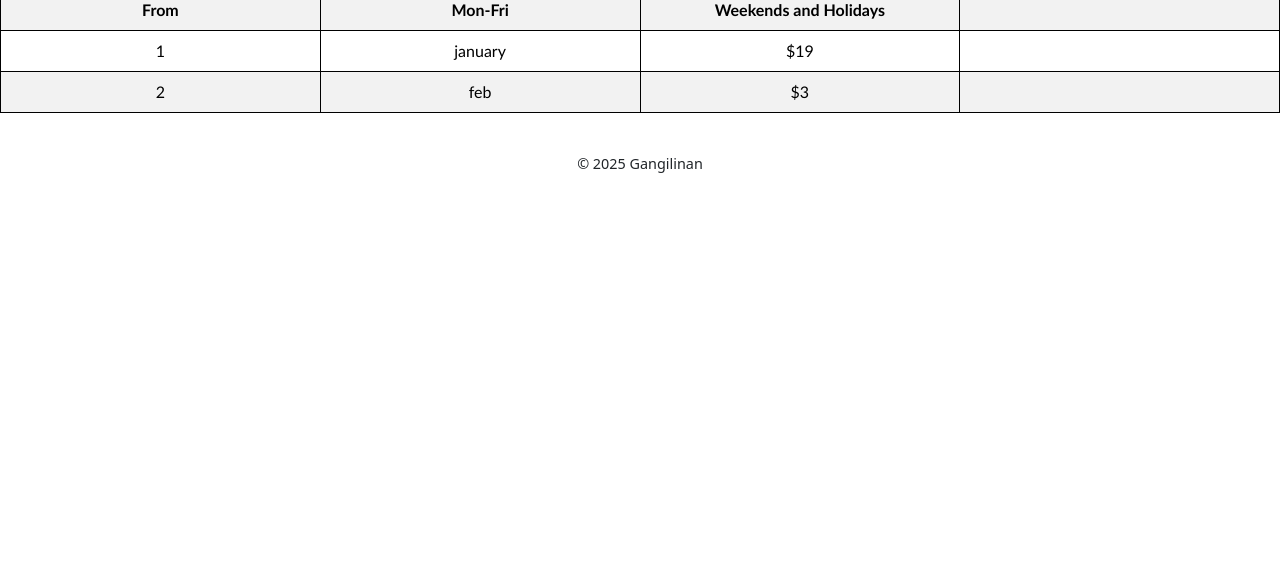
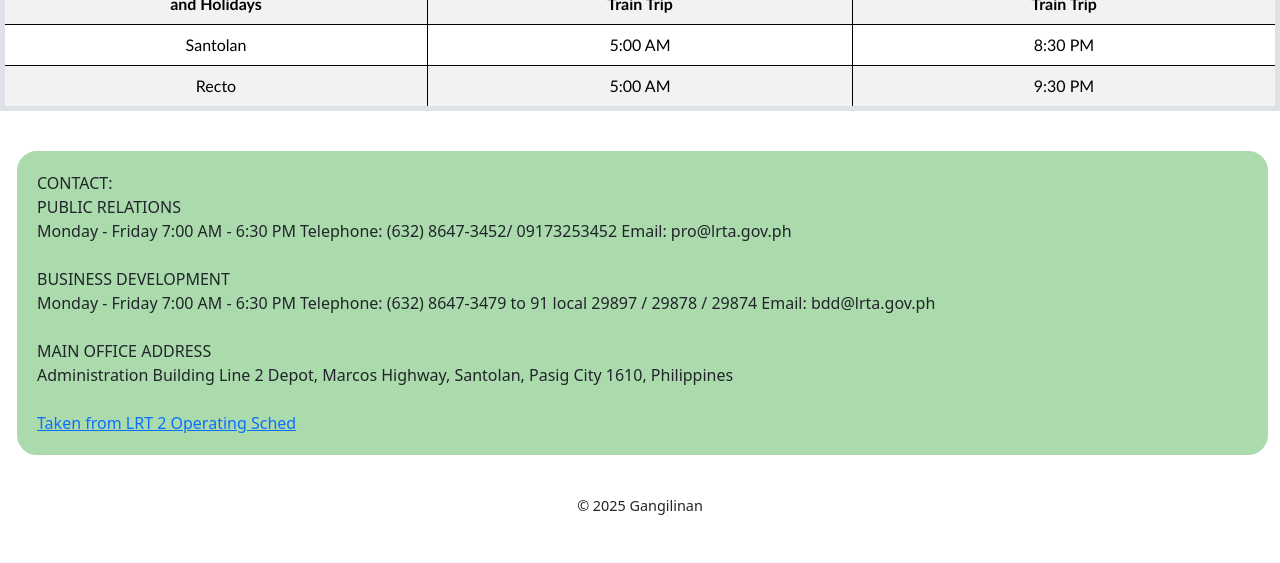
Before and after one commit to TyphoonKer/LP_ICT9Ruby_Q3_PROJECT_Pangilinan_Noleen, a plain HTML site: page page2.html in a window 1280 px wide. Shown: the part 237-800 px from the top of the page. Drawn offline with nearby package versions, Linux system fonts and the light colour scheme.

Commit message:
page2.html

```diff
--- a/page2.html
+++ b/page2.html
@@ -5,7 +5,7 @@
     <meta name="viewport" content="width=device-width, initial-scale=1.0">
     <title>Train Sched.</title>
     <link href="https://cdn.jsdelivr.net/npm/bootstrap@5.3.3/dist/css/bootstrap.min.css"; rel="stylesheet">
-    <script src="https://cdn.jsdelivr.net/npm/bootstrap@5.3.3/dist/js/bootstrap.bundle.min.js"></script>;
+    <script src="https://cdn.jsdelivr.net/npm/bootstrap@5.3.3/dist/js/bootstrap.bundle.min.js"></script>
     <style>
             table, th, td {
         border: 1px solid black;
@@ -23,20 +23,23 @@
     #trainSh{margin-top: 60px; text-align: center; background-color: rgb(250, 200, 230); margin-left: 10px;margin-right: 10px
 
     }
-    #HeadP{ background-color:Pink ;
 
-    }
-    .navbar {
+    table{border-style: solid; border-color: white; border-width: 5px;
+ }
+    nav {
         background-color: rgb(250, 200, 230);
     }
     .navbar-brand img{
         width: 50px;
         height: 50px;}
 
-        footer {
+    footer {
         margin-top: 30px;
         padding: 10px;
-        font-size: 0.9rem; text-align: center;}
+        font-size: 0.9rem; text-align: center;
+    }
+    p{margin-left: 5px; background-color: #abdbad; border-style: solid; border-width: 20px; border-color: #abdbad; border-radius: 20px;
+    }
     </style>
 </head>
 <body>
@@ -44,7 +47,7 @@
         <div class="container-fluid">
             <a class="navbar-brand" href="#">
                 <img src="SittisPc.png" alt="LRT Logo" class="rounded-circle">
-
+            </a>
 
             <ul class="navbar-nav me-auto mb-2 mb-lg-0">
                 <li class="nav-item"><a class="nav-link" href="index.html">Home</a></li>
@@ -62,26 +65,48 @@
     <h1 id="trainSh">Train Schedule</h1>
     <table class="table table-striped">
         <tr id="HeadP">
-            <th>From</th>
-            <th>Mon-Fri</th>
-            <th>Weekends and Holidays</th>
-            <th></th>
+            <th>Weekends, Weekdays, <br> and Holidays</th>
+            <th>First Commercial <br> Train Trip</th>
+            <th>Last Commercial <br> Train Trip</th>
         </tr>
 
         <tr>
-            <td>1</td>
-            <td style="animation: archibop 20s infinite">january</td>
-            <td>$19</td>
-            <th></th>
+            <td>Santolan</td>
+            <td>5:00 AM</td>
+            <td>8:30 PM</td>
         </tr>
 
         <tr>
-            <td>2</td>
-            <td>feb</td>
-            <td>$3</td>
-            <th></th>
+            <td>Recto</td>
+            <td>5:00 AM</td>
+            <td>9:30 PM</td>
         </tr>
+
     </table>
+    <br>
+   <div class="container-fluid">
+    <p>
+       CONTACT: <BR>
+        PUBLIC RELATIONS<br>
+        Monday - Friday
+        7:00 AM - 6:30 PM
+        Telephone: (632) 8647-3452/ 09173253452
+        Email: pro@lrta.gov.ph <br> <br>
+
+        BUSINESS DEVELOPMENT<br>
+        Monday - Friday
+        7:00 AM - 6:30 PM
+        Telephone: (632) 8647-3479 to 91 local 29897 / 29878 / 29874
+        Email: bdd@lrta.gov.ph<br><br>
+
+        MAIN OFFICE ADDRESS<br>
+        Administration Building
+        Line 2 Depot, Marcos Highway,
+        Santolan, Pasig City 1610, Philippines
+    <br><br>
+    <a href="https://www.lrta.gov.ph/lrt-2-operating-schedule/">Taken from LRT 2 Operating Sched</a>
+    </p> </div>
+
     <footer>   &copy; 2025 Gangilinan  </footer>
 </body>
 </html>
```
